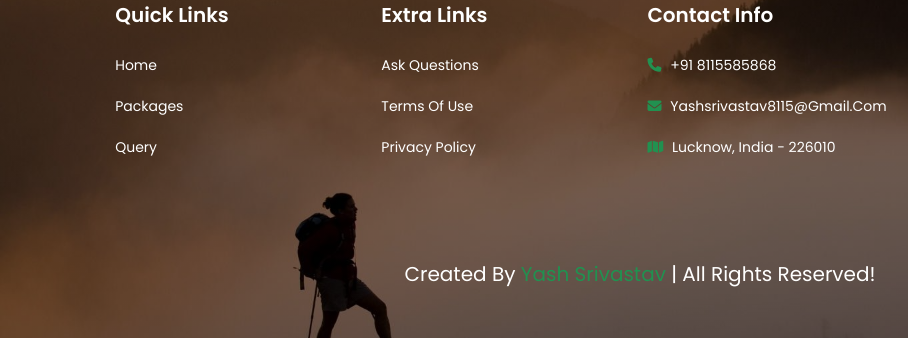
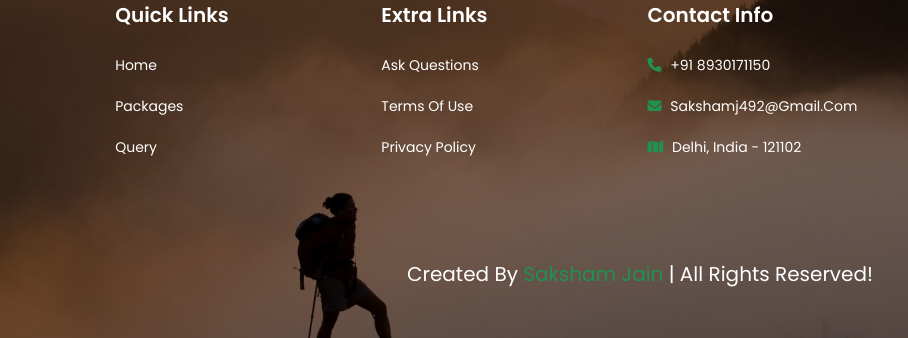
Before and after one commit to Saksham6678/tourism-website, a plain HTML site: page index.html in a window 1280 px wide. Shown: the part 3781-4119 px from the top of the page, 0-908 px from the left. Drawn offline with nearby package versions, Linux system fonts and the light colour scheme.

Commit message:
Update index.html

```diff
--- a/index.html
+++ b/index.html
@@ -212,9 +212,9 @@
 
             <div class="box">
                 <h3>contact info</h3>
-                <a href="tel:+918115585868"> <i class="fas fa-phone"></i> +91 8115585868 </a>
-                <a href="mailto: yashsrivastav8115@gmail.com"> <i class="fas fa-envelope"></i> yashsrivastav8115@gmail.com </a>
-                <a href="#"> <i class="fas fa-map"></i> Lucknow, india - 226010 </a>
+                <a href="tel:+918115585868"> <i class="fas fa-phone"></i> +91 8930171150 </a>
+                <a href="mailto: yashsrivastav8115@gmail.com"> <i class="fas fa-envelope"></i> sakshamj492@gmail.com </a>
+                <a href="#"> <i class="fas fa-map"></i> Delhi, india - 121102 </a>
             </div>
 
             <div class="box">
@@ -225,7 +225,7 @@
                 <a href="https://github.com/Yash-srivastav16"> <i class="fab fa-github"></i> github </a>
             </div>
         </div>
-        <div class="credit">created by <span>yash srivastav</span> | all rights reserved!</div>
+        <div class="credit">created by <span>Saksham Jain</span> | all rights reserved!</div>
     </section>
     <!-- footer section ends -->
     <script src="js/script.js"></script>
```
